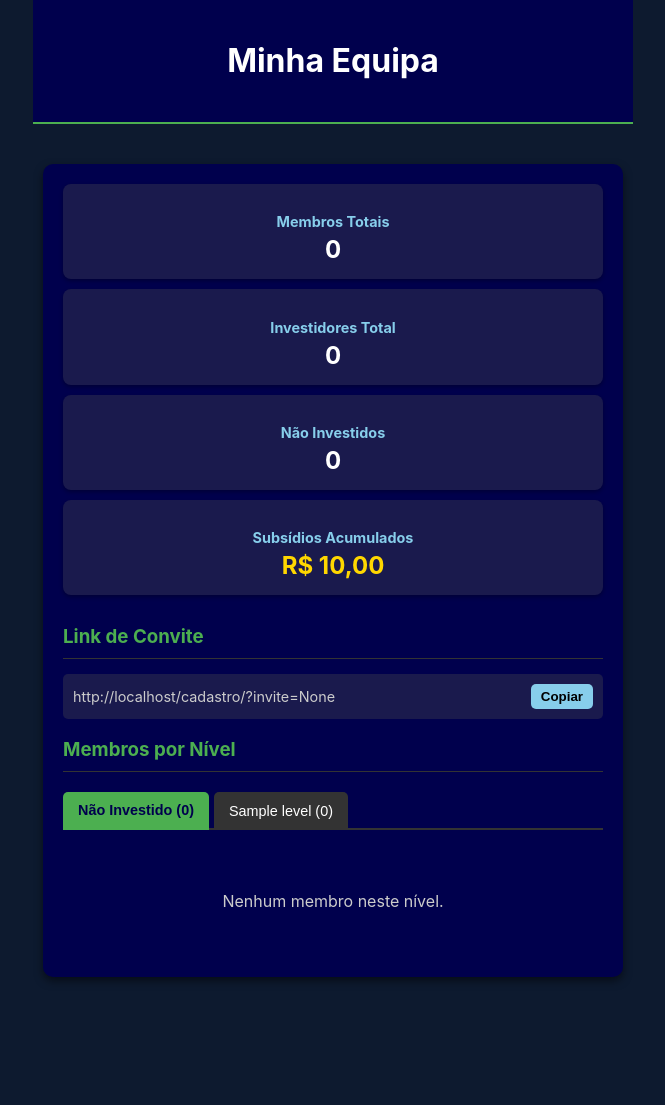
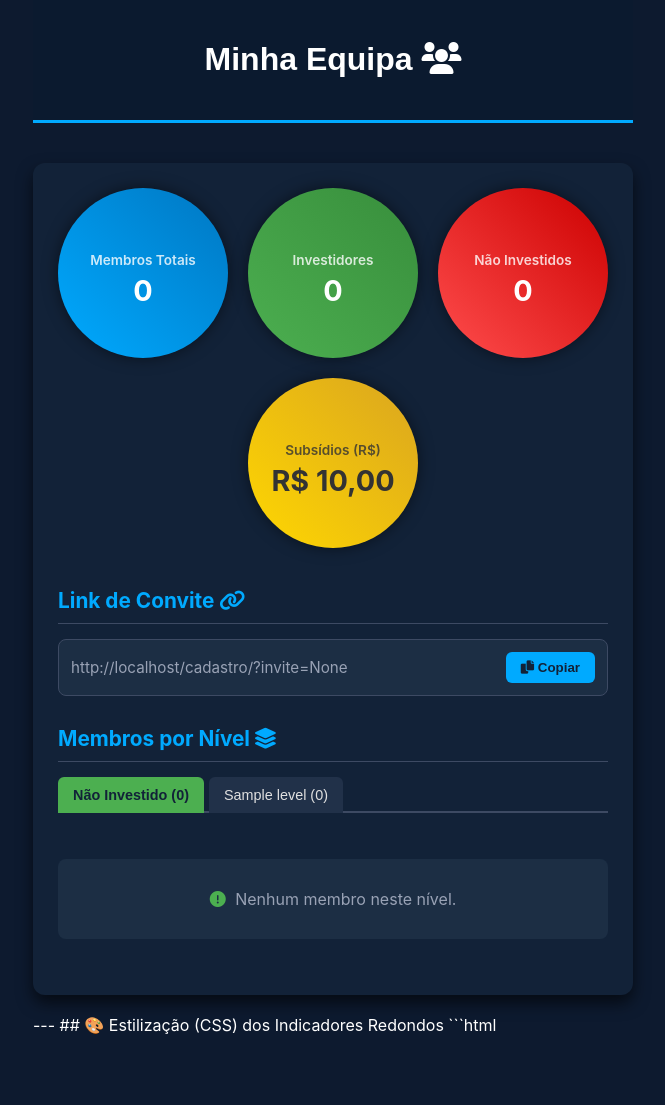
Before and after one commit to JoelCaquene/saudi-aramco, a Django app: page /equipa/ in a window 1280 px wide. Shown: the whole page, without its empty margins (307-972 px from the left). Before the commit the page ends 981 px from the top, so only its background shows below. Run offline with Django 5.2, Linux system fonts and the light colour scheme; a user stored in the database is signed in; tables that the repository leaves empty hold one stand-in row (values such as "Sample post").

Commit message:
feat: Personalização completa da pagina saque e equipa

````diff
--- a/templates/equipa.html
+++ b/templates/equipa.html
@@ -1,46 +1,50 @@
 {% extends "base.html" %}
 {% load static %}
 
-{% block title %}Equipa{% endblock %}
+{% block title %}Minha Equipa{% endblock %}
 
 {% block content %}
-<div class="page-header">
-    <h1>Minha Equipa</h1>
+<div class="page-header-custom">
+    <h1>Minha Equipa <i class="fas fa-users"></i></h1>
 </div>
-<div class="team-container">
+<div class="team-container-custom">
 
-    <div class="summary-area">
-        <div class="summary-card total">
-            <h3>Membros Totais</h3>
-            <p>{{ team_count }}</p>
+    {# Área de Resumo - Indicadores Redondos e Personalizados #}
+    <div class="summary-area-circular">
+        <div class="summary-circle total-members">
+            <h3 class="circle-title">Membros Totais</h3>
+            <p class="circle-value">{{ team_count }}</p>
         </div>
-        <div class="summary-card invested">
-            <h3>Investidores Total</h3>
-            <p>{{ total_investors }}</p>
+        <div class="summary-circle total-invested">
+            <h3 class="circle-title">Investidores</h3>
+            <p class="circle-value">{{ total_investors }}</p>
         </div>
-        <div class="summary-card non-invested">
-            <h3>Não Investidos</h3>
-            <p>{{ total_non_investors }}</p>
+        <div class="summary-circle total-non-invested">
+            <h3 class="circle-title">Não Investidos</h3>
+            <p class="circle-value">{{ total_non_investors }}</p>
         </div>
-        <div class="summary-card subsidy">
-            <h3>Subsídios Acumulados</h3>
-            <p>R$ {{ subsidy_balance|floatformat:2 }}</p>
+        <div class="summary-circle subsidy-balance">
+            <h3 class="circle-title">Subsídios (R$)</h3>
+            <p class="circle-value">R$ {{ subsidy_balance|floatformat:2 }}</p>
         </div>
     </div>
 
     <div class="invite-link-section">
-        <h3>Link de Convite</h3>
+        <h3>Link de Convite <i class="fas fa-link"></i></h3>
         <div class="invite-box">
             <span id="invite-link">{{ invite_link }}</span>
-            <button class="copy-button" data-clipboard-target="#invite-link">Copiar</button>
+            <button class="copy-button" data-clipboard-target="#invite-link">
+                <i class="fas fa-copy"></i> Copiar
+            </button>
         </div>
     </div>
 
     <div class="team-members-list">
-        <h3>Membros por Nível</h3>
+        <h3>Membros por Nível <i class="fas fa-layer-group"></i></h3>
 
         <div class="tabs">
             <div class="tab-buttons">
+                {# Lógica de Abas Django - MANTIDA #}
                 {% for data in levels_data %}
                     <button class="tab-button {% if forloop.first %}active{% endif %}" onclick="openTab(event, 'tab-{{ data.name|slugify }}')">
                         {{ data.name }} ({{ data.count }})
@@ -49,19 +53,20 @@
             </div>
 
             <div class="tab-content-container">
+                {# Lógica de Conteúdo de Abas Django - MANTIDA #}
                 {% for data in levels_data %}
                     <div id="tab-{{ data.name|slugify }}" class="tab-content {% if forloop.first %}active{% endif %}">
                         {% if data.members %}
                             <div class="team-grid">
                                 {% for member in data.members %}
                                     <div class="member-card {% if data.name == 'Não Investido' %}not-invested-card{% else %}invested-card{% endif %}">
-                                        <p class="phone-number">{{ member.phone_number }}</p>
-                                        <p class="date-joined">Desde: {{ member.date_joined|date:"d/m/Y" }}</p>
+                                        <p class="phone-number"><i class="fas fa-mobile-alt"></i> {{ member.phone_number }}</p>
+                                        <p class="date-joined"><i class="fas fa-calendar-alt"></i> Desde: {{ member.date_joined|date:"d/m/Y" }}</p>
                                     </div>
                                 {% endfor %}
                             </div>
                         {% else %}
-                            <p class="no-members-message">Nenhum membro neste nível.</p>
+                            <p class="no-members-message"><i class="fas fa-exclamation-circle"></i> Nenhum membro neste nível.</p>
                         {% endif %}
                     </div>
                 {% endfor %}
@@ -70,230 +75,277 @@
     </div>
 </div>
 
+---
+
+## 🎨 Estilização (CSS) dos Indicadores Redondos
+
+```html
 <style>
-    /* Estilos Adicionais/Ajustados para Interatividade */
-    .page-header {
+    /* Estilos de Fundo e Layout */
+    .page-header-custom {
         text-align: center;
         padding: 20px 0;
-        background-color: #00004d;
-        border-bottom: 2px solid #4CAF50;
+        background-color: #0b1a2f; /* Fundo Escuro */
+        border-bottom: 3px solid #00aaff; /* Destaque Neon */
         margin-bottom: 20px;
     }
-    .page-header h1 {
+    .page-header-custom h1 {
         color: #fff;
+        font-family: 'Arial', sans-serif;
+        font-size: 2rem;
     }
-    .team-container {
-        background-color: #00004d;
-        padding: 20px;
-        border-radius: 10px;
+    .team-container-custom {
+        background-color: #122238; /* Fundo Principal mais claro que o header */
+        padding: 25px;
+        border-radius: 12px;
         margin: 20px auto;
-        max-width: 90%;
-        box-shadow: 0 4px 8px rgba(0,0,0,0.5);
+        max-width: 950px;
+        box-shadow: 0 8px 16px rgba(0,0,0,0.6);
+        color: #e0e0e0;
     }
 
-    /* Área de Resumo - Cartões */
-    .summary-area {
+    /* 🔴 Indicadores Redondos (Novos Estilos) 🔴 */
+    .summary-area-circular {
         display: flex;
         flex-wrap: wrap;
-        gap: 10px;
+        gap: 20px;
         justify-content: space-around;
-        margin-bottom: 30px;
+        margin-bottom: 40px;
     }
-    .summary-card {
-        background-color: #1a1a4d;
-        flex: 1 1 45%; /* Responsivo */
-        padding: 15px;
-        border-radius: 8px;
+    .summary-circle {
+        width: 150px;
+        height: 150px;
+        border-radius: 50%; /* Torna o indicador redondo */
+        display: flex;
+        flex-direction: column;
+        align-items: center;
+        justify-content: center;
         text-align: center;
-        box-shadow: 0 2px 4px rgba(0,0,0,0.3);
-        min-width: 150px;
+        padding: 10px;
+        box-shadow: 0 0 15px rgba(0,0,0,0.5);
+        transition: transform 0.3s, box-shadow 0.3s;
     }
-    .summary-card h3 {
-        color: #87CEEB;
-        font-size: 0.9rem;
+    .summary-circle:hover {
+        transform: translateY(-5px);
+        box-shadow: 0 5px 20px rgba(0, 0, 0, 0.7);
+    }
+    .circle-title {
+        font-size: 0.85rem;
         margin-bottom: 5px;
+        font-weight: 600;
+        opacity: 0.8;
     }
-    .summary-card p {
-        color: #fff;
-        font-size: 1.5rem;
+    .circle-value {
+        font-size: 1.8rem;
         font-weight: bold;
         margin: 0;
     }
-    .summary-card.subsidy p {
-        color: #FFD700; /* Dourado para subsídio */
+
+    /* Cores Personalizadas para Cada Indicador */
+    .summary-circle.total-members {
+        background: linear-gradient(45deg, #00aaff, #0077c2); /* Azul Neon */
+        color: #fff;
+    }
+    .summary-circle.total-invested {
+        background: linear-gradient(45deg, #4CAF50, #388e3c); /* Verde Investido */
+        color: #fff;
+    }
+    .summary-circle.total-non-invested {
+        background: linear-gradient(45deg, #ff4d4d, #cc0000); /* Vermelho Não Investido */
+        color: #fff;
+    }
+    .summary-circle.subsidy-balance {
+        background: linear-gradient(45deg, #FFD700, #daa520); /* Dourado Subsídio */
+        color: #333;
+    }
+    .summary-circle.subsidy-balance .circle-value {
+        color: #333; /* Texto do valor em cor escura para contraste */
     }
 
-    /* Tabs (Abas) */
-    .tabs {
-        margin-top: 20px;
+    /* --- Seções e Abas --- */
+    .invite-link-section h3, .team-members-list h3 {
+        color: #00aaff;
+        border-bottom: 1px solid #3d4a63;
+        padding-bottom: 10px;
+        margin-bottom: 15px;
+        font-size: 1.3rem;
     }
+    .invite-box {
+        background-color: #1c2e44;
+        padding: 12px;
+        border-radius: 8px;
+        display: flex;
+        justify-content: space-between;
+        align-items: center;
+        margin-bottom: 30px;
+        border: 1px solid #3d4a63;
+    }
+    .invite-box span {
+        font-size: 0.95rem;
+        color: #99a2b5;
+        word-break: break-all;
+    }
+    .copy-button {
+        background-color: #00aaff;
+        color: #122238;
+        border: none;
+        padding: 8px 15px;
+        border-radius: 6px;
+        cursor: pointer;
+        font-weight: bold;
+        margin-left: 10px;
+        transition: background-color 0.3s;
+    }
+    .copy-button:hover {
+        background-color: #0077c2;
+        color: #fff;
+    }
+
+    /* Estilos das Abas (mantidos/ajustados) */
     .tab-buttons {
         display: flex;
         flex-wrap: wrap;
-        border-bottom: 2px solid #333;
+        border-bottom: 2px solid #3d4a63;
         margin-bottom: 15px;
         gap: 5px;
     }
     .tab-button {
-        background-color: #333;
-        color: #fff;
+        background-color: #213149;
+        color: #e0e0e0;
         border: none;
         padding: 10px 15px;
         cursor: pointer;
         font-size: 0.9rem;
         transition: background-color 0.3s, color 0.3s;
-        border-radius: 5px 5px 0 0;
-        margin-bottom: -2px; /* Sobrepõe a borda */
+        border-radius: 6px 6px 0 0;
+        margin-bottom: -2px;
         white-space: nowrap;
     }
     .tab-button.active {
         background-color: #4CAF50;
-        color: #00004d;
+        color: #122238;
         font-weight: bold;
-        border-bottom: 2px solid #4CAF50;
     }
     .tab-content {
         display: none;
-        padding: 10px 0;
+        padding: 15px 0;
     }
     .tab-content.active {
         display: block;
     }
 
-    /* Lista de Membros nas Abas */
+    /* Lista de Membros */
     .team-grid {
         display: grid;
-        grid-template-columns: repeat(auto-fill, minmax(180px, 1fr));
-        gap: 10px;
+        grid-template-columns: repeat(auto-fill, minmax(220px, 1fr));
+        gap: 15px;
     }
     .member-card {
-        background-color: #1a1a4d;
+        background-color: #1c2e44;
         border-radius: 8px;
-        padding: 10px;
+        padding: 12px;
         box-shadow: 0 2px 4px rgba(0,0,0,0.3);
         border-left: 5px solid;
+        transition: border-left-color 0.3s;
     }
     .invested-card {
         border-left-color: #4CAF50; /* Verde para investido */
     }
     .not-invested-card {
-        border-left-color: #f44336; /* Vermelho para não investido */
+        border-left-color: #ff4d4d; /* Vermelho para não investido */
     }
     .member-card p {
-        margin: 0;
+        margin: 5px 0;
         color: #fff;
         font-size: 0.9rem;
     }
     .phone-number {
         font-weight: bold;
-        color: #87CEEB;
+        color: #00aaff;
+        font-size: 1rem;
     }
     .date-joined {
         font-size: 0.8rem;
-        color: #ccc;
-        margin-top: 5px;
+        color: #99a2b5;
+    }
+    .no-members-message {
+        color: #99a2b5;
+        text-align: center;
+        padding: 30px;
+        background-color: #1c2e44;
+        border-radius: 8px;
+    }
+    .member-card i, .no-members-message i {
+        margin-right: 5px;
+        color: #4CAF50; /* Cor dos ícones */
     }
 
-    /* Outros estilos originais */
-    .invite-link-section h3, .team-members-list h3 {
-        color: #4CAF50;
-        border-bottom: 1px solid #333;
-        padding-bottom: 10px;
-        margin-bottom: 15px;
-    }
-    .invite-box {
-        background-color: #1a1a4d;
-        padding: 10px;
-        border-radius: 5px;
-        display: flex;
-        justify-content: space-between;
+    /* Media query para responsividade */
+    @media (max-width: 650px) {
+        .summary-area-circular {
+            flex-direction: column;
             align-items: center;
         }
-    .invite-box span {
-        font-size: 0.9rem;
-        color: #ccc;
-        word-break: break-all;
+        .summary-circle {
+            width: 120px;
+            height: 120px;
         }
-    .copy-button {
-        background-color: #87CEEB;
-        color: #000;
-        border: none;
-        padding: 5px 10px;
-        border-radius: 5px;
-        cursor: pointer;
-        font-weight: bold;
-        margin-left: 10px;
+        .circle-value {
+            font-size: 1.5rem;
         }
-    .no-members-message {
-        color: #ccc;
-        text-align: center;
-        padding: 20px;
-    }
-
-    /* Media query para telas menores */
-    @media (max-width: 600px) {
-        .summary-area {
-            flex-direction: column;
-            gap: 15px;
-        }
-        .summary-card {
-            flex: 1 1 100%;
-        }
-        .tab-button {
-            padding: 8px 10px;
-            font-size: 0.8rem;
-        }
-        .team-grid {
-             grid-template-columns: 1fr; /* Coluna única em mobile */
+        .team-container-custom {
+            padding: 15px;
         }
     }
 </style>
 
 <script>
-    // Função para Lógica das Abas
+    // Lógica das Abas (MANTIDA)
     function openTab(evt, tabName) {
-        // Declaração de variáveis
         let i, tabcontent, tabbuttons;
 
-        // Obtém todos os elementos com class="tab-content" e os esconde
         tabcontent = document.getElementsByClassName("tab-content");
         for (i = 0; i < tabcontent.length; i++) {
             tabcontent[i].style.display = "none";
             tabcontent[i].classList.remove("active");
         }
 
-        // Obtém todos os elementos com class="tab-button" e remove a classe "active"
         tabbuttons = document.getElementsByClassName("tab-button");
         for (i = 0; i < tabbuttons.length; i++) {
             tabbuttons[i].classList.remove("active");
         }
 
-        // Mostra a aba atual e adiciona a classe "active" ao botão que a abriu
         document.getElementById(tabName).style.display = "block";
         document.getElementById(tabName).classList.add("active");
         evt.currentTarget.classList.add("active");
     }
 
-    // Abre a primeira aba por padrão ao carregar
+    // Abre a primeira aba por padrão ao carregar (MANTIDA)
     document.addEventListener('DOMContentLoaded', (event) => {
         const firstTabButton = document.querySelector('.tab-button');
         if (firstTabButton) {
-            // Simula o clique no primeiro botão
-            openTab({ currentTarget: firstTabButton }, firstTabButton.getAttribute('onclick').split("'")[1]);
+            // Simula o clique no primeiro botão para garantir que a aba correta abra
+            firstTabButton.click();
         }
     });
 
 
-    // Lógica para Copiar Link
-    document.querySelector('.copy-button').addEventListener('click', function(e) {
+    // Lógica para Copiar Link (MANTIDA)
+    document.addEventListener('DOMContentLoaded', function() {
+        const copyButton = document.querySelector('.copy-button');
+        if (copyButton) {
+            copyButton.addEventListener('click', function(e) {
                 const linkElement = document.getElementById('invite-link');
                 const textToCopy = linkElement.innerText;
+
                 navigator.clipboard.writeText(textToCopy)
                     .then(() => {
-                const originalText = e.target.innerText;
-                e.target.innerText = 'Copiado!';
+                        const originalText = e.target.innerHTML;
+                        e.target.innerHTML = '<i class="fas fa-check"></i> Copiado!';
+                        e.target.style.backgroundColor = '#4CAF50';
                         setTimeout(() => {
-                    e.target.innerText = originalText;
+                            e.target.innerHTML = originalText;
+                            e.target.style.backgroundColor = '#00aaff';
                         }, 2000);
                     })
                     .catch(err => {
@@ -301,5 +353,7 @@
                         alert('Erro ao copiar o link. Tente copiar manualmente.');
                     });
             });
+        }
+    });
 </script>
 {% endblock %}
--- a/templates/saque.html
+++ b/templates/saque.html
@@ -101,7 +101,6 @@
 
 🎨  الراتب مستحق لمن يعمل كل يوم
 
-```html
 <style>
     /* Estilos Globais e Reset */
     .page-header-custom {
````
Lines whose indentation alone changed are shown as unchanged.
